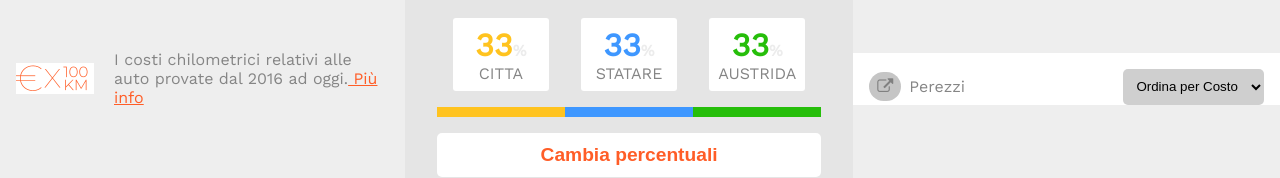
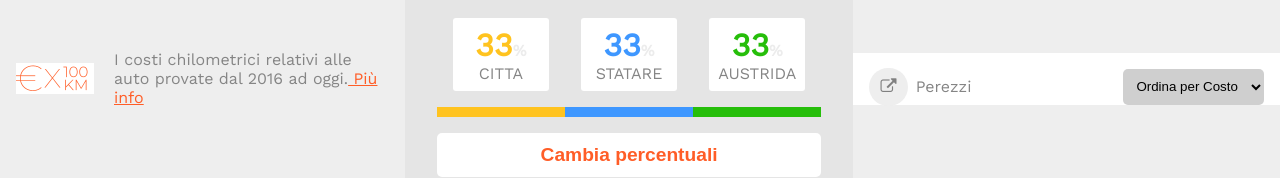
Before and after one commit to mansurissa/premium-challenge, a React (Create React App) app in the folder premium-challenge/: page / in a window 1280 px wide. Shown: the part 138-316 px from the top of the page. Built offline with nearby package versions, Linux system fonts and the light colour scheme.

Commit message:
fixing icons

```diff
--- a/premium-challenge/src/index.css
+++ b/premium-challenge/src/index.css
@@ -129,9 +129,9 @@ a {
 }
 .rounded {
   border-radius: 200px;
-  background: rgb(197, 197, 197);
+  background: #eeeeee;
   height: 1.3rem;
-  padding: 0.3rem 0.5rem;
+  padding: 0.6rem 0.7rem;
   color: gray;
   width: 1.3rem;
   margin-right: 0.5rem;
```
